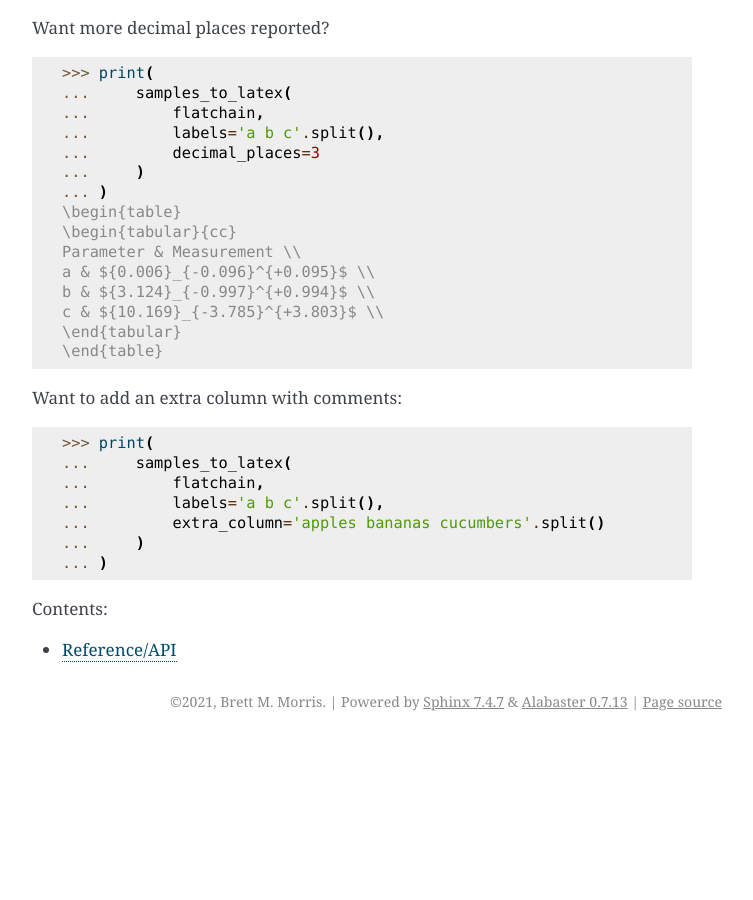
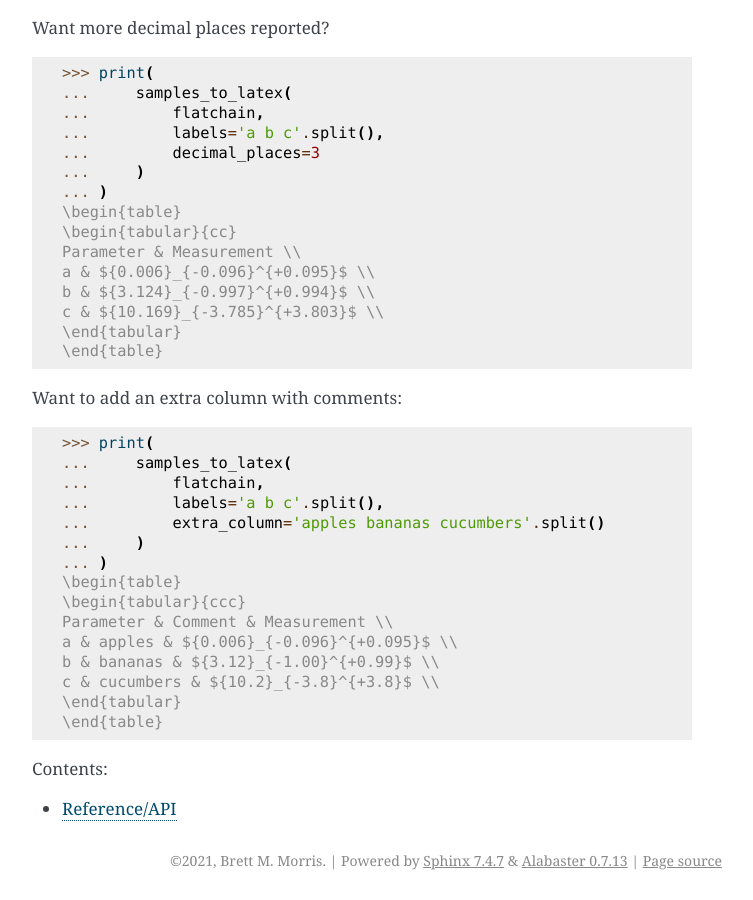
Before and after one commit to bmorris3/smitty, a Sphinx documentation site: the page built from docs/index.rst, in a window 1280 px wide and 900 px high, scrolled down 1273 px. Shown: the whole window, without its empty margins (388-1141 px from the left). Built offline with Sphinx 7.4.7, drawn with Linux system fonts in a browser that asks for light colours; the version number could not be read and is left out; before the commit the page ends 2014 px from its top, so only the background shows below that.

Commit message:
adding example in index

```diff
--- a/docs/index.rst
+++ b/docs/index.rst
@@ -83,6 +83,8 @@ Want more decimal places reported?
 
 Want to add an extra column with comments:
 
+.. code-block:: python
+
     >>> print(
     ...     samples_to_latex(
     ...         flatchain,
@@ -90,7 +92,14 @@ Want to add an extra column with comments:
     ...         extra_column='apples bananas cucumbers'.split()
     ...     )
     ... )
-
+    \begin{table}
+    \begin{tabular}{ccc}
+    Parameter & Comment & Measurement \\
+    a & apples & ${0.006}_{-0.096}^{+0.095}$ \\
+    b & bananas & ${3.12}_{-1.00}^{+0.99}$ \\
+    c & cucumbers & ${10.2}_{-3.8}^{+3.8}$ \\
+    \end{tabular}
+    \end{table}
 
 
 .. toctree::
```
